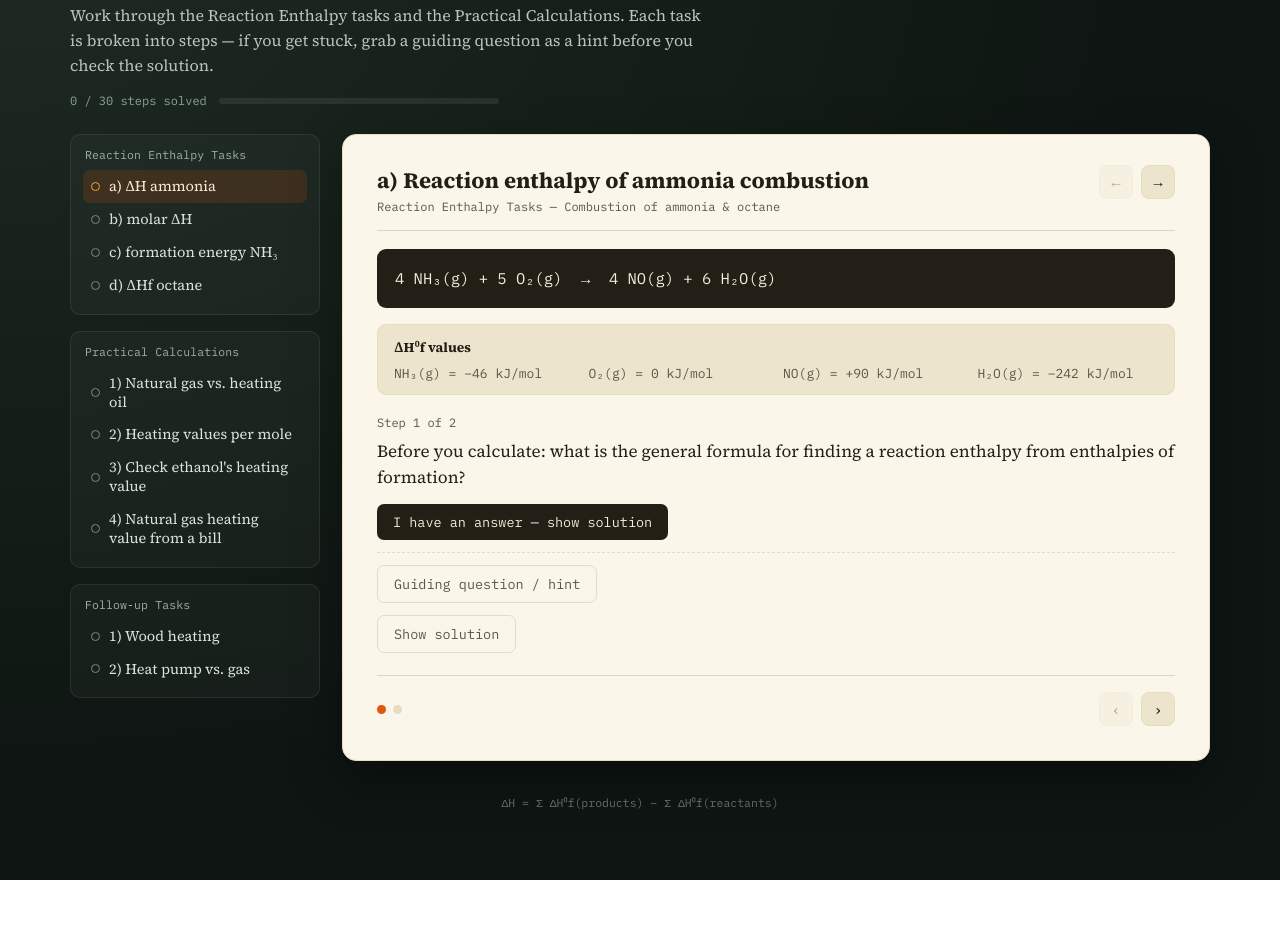
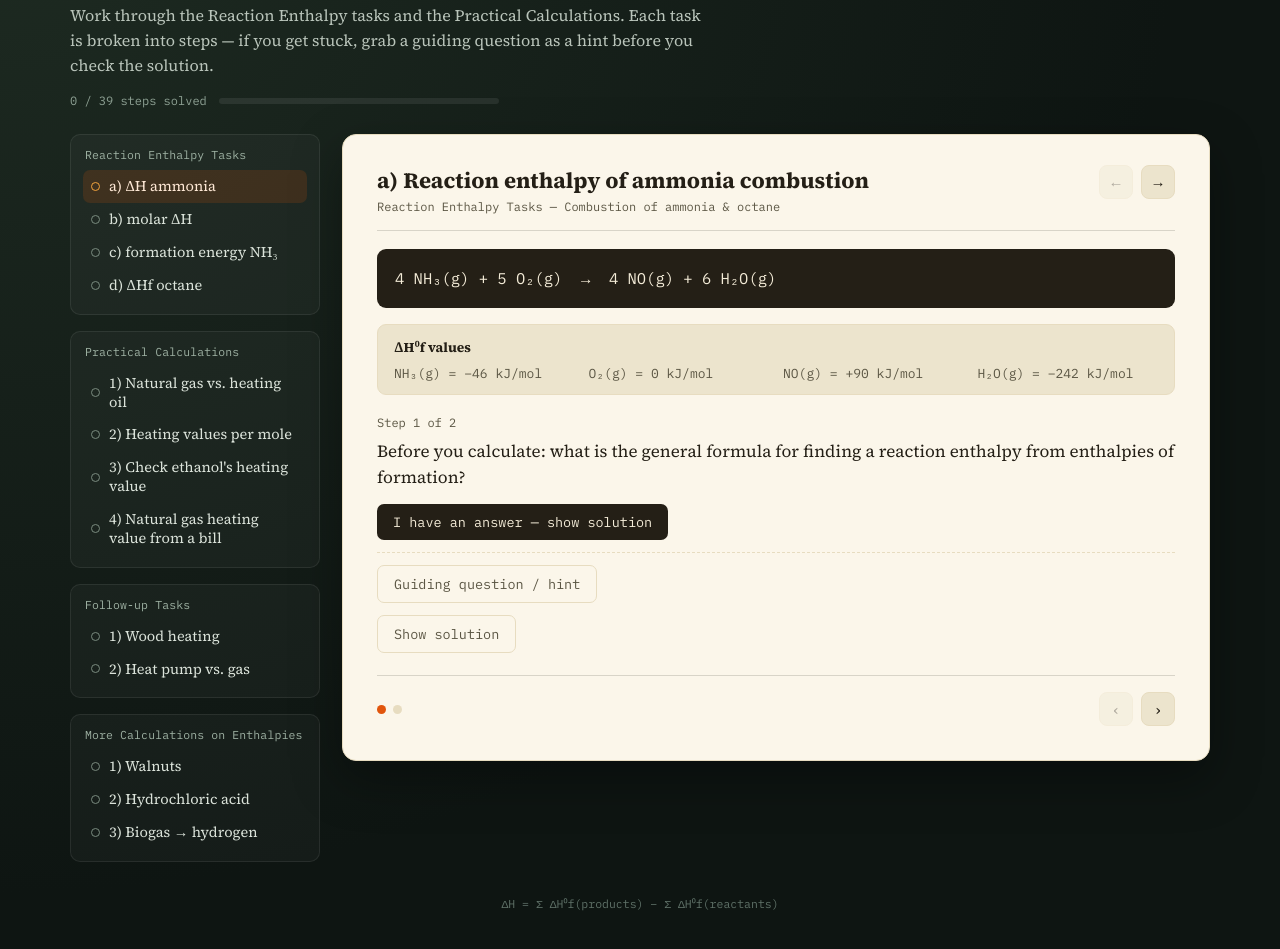
Before and after one commit to ehmseb/Thermo, a plain HTML site: page en/index.html in a window 1280 px wide. Shown: the part 107-1056 px from the top of the page. Before the commit the page ends 987 px from the top, so only its background shows below. Drawn offline with Linux system fonts and the light colour scheme.

Commit message:
Add files via upload

```diff
--- a/en/index.html
+++ b/en/index.html
@@ -895,10 +895,135 @@ const DATA = {
         ]
       }
     ]
+  },
+
+  moreEnthalpy: {
+    title:"More Calculations on Enthalpies",
+    subtitle:"Calorimetry, Hess's Law & bond enthalpies",
+    subtasks:[
+      {
+        id:"walnuts", label:"1) Walnuts",
+        heading:"1) Calorimetry: burning walnuts",
+        equation:"4.7 g of walnuts heat 20 mL of water from 23°C to 87.7°C",
+        given:[["m(walnuts)","4.7 g"],["m(water)","20 g (20 mL)"],["ΔT","64.7 K"],["c(water)","4.18 J/(g·K)"]],
+        givenLabel:"Given",
+        steps:[
+          {
+            type:"numeric", unit:"J", tol:150,
+            prompt:"Calculate the reaction heat Q.",
+            answer:5409,
+            hints:[
+              "Formula: Q = c · m(water) · ΔT.",
+              "ΔT = 87.7°C − 23°C = 64.7 K.",
+              "Q = 4.18 J/(g·K) · 20 g · 64.7 K"
+            ],
+            explanation:"Q = 4.18 J/(g·K) · 20 g · 64.7 K ≈ <b>5409 J ≈ 5.41 kJ</b>."
+          },
+          {
+            type:"numeric", unit:"kJ/g (≈ MJ/kg)", tol:0.15,
+            prompt:"Give the specific calorific value (reaction heat per mass of walnuts).",
+            answer:1.15,
+            hints:[
+              "Specific calorific value = Q / m(walnuts).",
+              "Use Q from the last step (in kJ) and divide by 4.7 g.",
+              "5.41 kJ / 4.7 g"
+            ],
+            explanation:"5.41 kJ / 4.7 g ≈ <b>1.15 kJ/g ≈ 1.15 MJ/kg</b>."
+          },
+          {
+            type:"reflect",
+            prompt:"Real walnuts have a calorific value of about 28 MJ/kg (they're very high in fat). Why does your calculated value come out so much lower?",
+            sample:()=>"In this simple setup (an open test tube instead of a bomb calorimeter), most of the heat of combustion escapes unused into the surrounding air instead of fully transferring to the water. Only a small fraction of the energy actually released gets measured — similar to the popcorn experiment."
+          }
+        ]
+      },
+      {
+        id:"hcl", label:"2) Hydrochloric acid",
+        heading:"2) Enthalpy of solution of HCl gas",
+        equation:"70 mL of HCl gas dissolve in 1 L of water, which warms up by 15 K",
+        given:[["V(HCl gas)","70 mL"],["m(water)","1000 g (1 L)"],["ΔT","15 K"],["c(water)","4.18 J/(g·K)"],["Vm(gas, RT)","24 L/mol"]],
+        givenLabel:"Given",
+        steps:[
+          {
+            type:"numeric", unit:"kJ", tol:3,
+            prompt:"Calculate the reaction heat Q.",
+            answer:62.7,
+            hints:[
+              "Formula: Q = c · m(water) · ΔT.",
+              "Watch the unit of m(water): 1 L of water = 1000 g.",
+              "Q = 4.18 J/(g·K) · 1000 g · 15 K"
+            ],
+            explanation:"Q = 4.18 J/(g·K) · 1000 g · 15 K = 62700 J = <b>62.7 kJ</b>."
+          },
+          {
+            type:"numeric", unit:"mol", tol:0.0003,
+            prompt:"How many mol of HCl gas were dissolved (Vm = 24 L/mol at RT)?",
+            answer:0.00292,
+            hints:[
+              "n = V / Vm.",
+              "Convert 70 mL to litres first: 70 mL = 0.070 L.",
+              "n = 0.070 L / 24 L/mol"
+            ],
+            explanation:"n = 0.070 L / 24 L/mol ≈ <b>0.00292 mol</b> (2.92 mmol)."
+          },
+          {
+            type:"numeric", unit:"kJ/mol", tol:1500,
+            prompt:"From this, calculate the molar enthalpy of solution ΔH_L of the gas (watch the sign: dissolving is exothermic).",
+            answer:-21500,
+            hints:[
+              "ΔH_L = −Q / n (negative, since heat is released on dissolving).",
+              "Use Q from step 1 (in kJ) and n from step 2.",
+              "ΔH_L = −62.7 kJ / 0.00292 mol"
+            ],
+            explanation:"ΔH_L = −62.7 kJ / 0.00292 mol ≈ <b>−21,500 kJ/mol</b>. Note: this magnitude looks very large because a tiny amount of gas (a few mmol) is here combined with a large heat quantity in a large amount of water — a typical effect when the numbers in an exercise don't exactly match a real experiment."
+          }
+        ]
+      },
+      {
+        id:"biogas", label:"3) Biogas → hydrogen",
+        heading:"3) Producing hydrogen from biogas (steam reforming)",
+        equation:"CH₄(g) + H₂O(g)  →  CO(g) + 3 H₂(g)",
+        given:[["ΔH⁰f(CH₄)","−74 kJ/mol"],["ΔH⁰f(H₂O,g)","−242 kJ/mol"],["ΔH⁰f(CO)","−111 kJ/mol"],["ΔH⁰f(H₂)","0 kJ/mol"]],
+        givenLabel:"Given (ΔH⁰f values)",
+        steps:[
+          {
+            type:"text",
+            prompt:"First set up the reaction equation: biogas (CH₄) reacts with water to give carbon monoxide and hydrogen.",
+            hints:[
+              "Methane has 4 H atoms; water brings one more O and 2 more H.",
+              "Make sure all atoms balance at the end."
+            ],
+            explanation:"CH₄(g) + H₂O(g) → CO(g) + 3 H₂(g)"
+          },
+          {
+            type:"numeric", unit:"kJ", tol:6,
+            prompt:"Calculate the reaction enthalpy using enthalpies of formation.",
+            answer:205,
+            hints:[
+              "Product side: 1·ΔHf(CO) + 3·ΔHf(H₂).",
+              "Reactant side: 1·ΔHf(CH₄) + 1·ΔHf(H₂O).",
+              "ΔH = [−111 + 0] − [−74 − 242]"
+            ],
+            explanation:"ΔH = −111 − (−74) − (−242) = −111 + 74 + 242 = <b>+205 kJ</b>. The reaction is endothermic."
+          },
+          {
+            type:"numeric", unit:"kJ/mol", tol:5,
+            prompt:"Calculate the energy needed to produce 1 mol of hydrogen.",
+            answer:68.3,
+            hints:[
+              "How many mol of H₂ are produced per reaction, according to the equation?",
+              "Divide the reaction enthalpy by this amount of substance.",
+              "205 kJ / 3 mol"
+            ],
+            explanation:"205 kJ / 3 mol ≈ <b>68.3 kJ/mol</b> H₂."
+          }
+        ]
+      }
+    ]
   }
 };
 
-const GROUP_ORDER = ["reaction","practical","followup"];
+const GROUP_ORDER = ["reaction","practical","followup","moreEnthalpy"];
 
 /* =========================================================
    STATE
```
